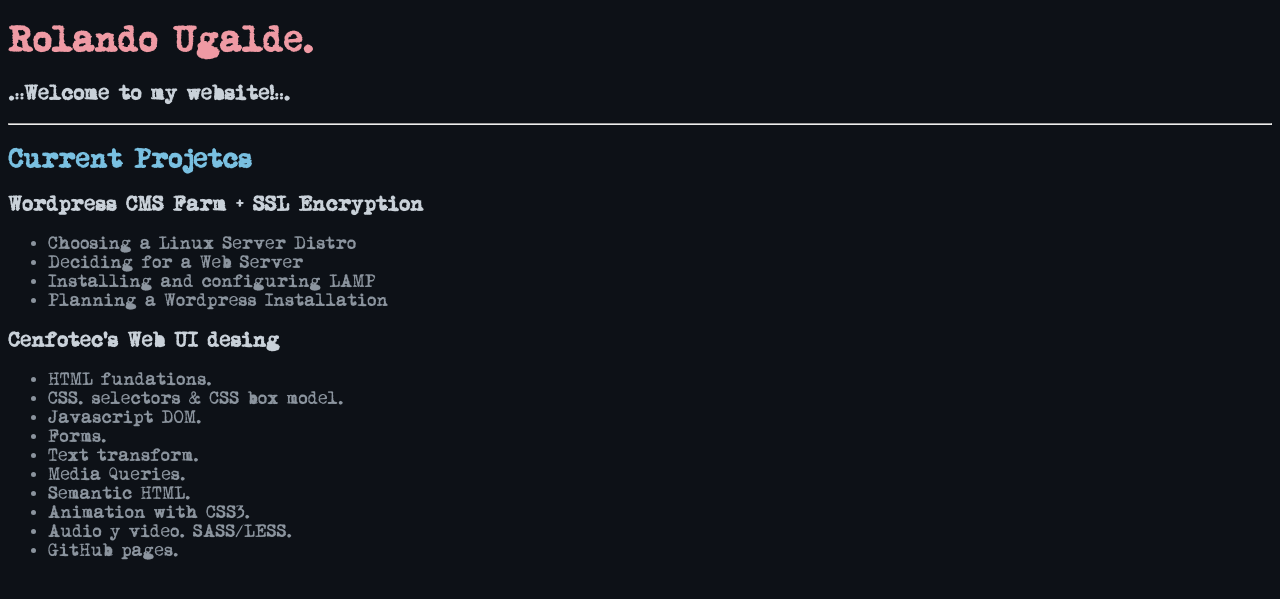
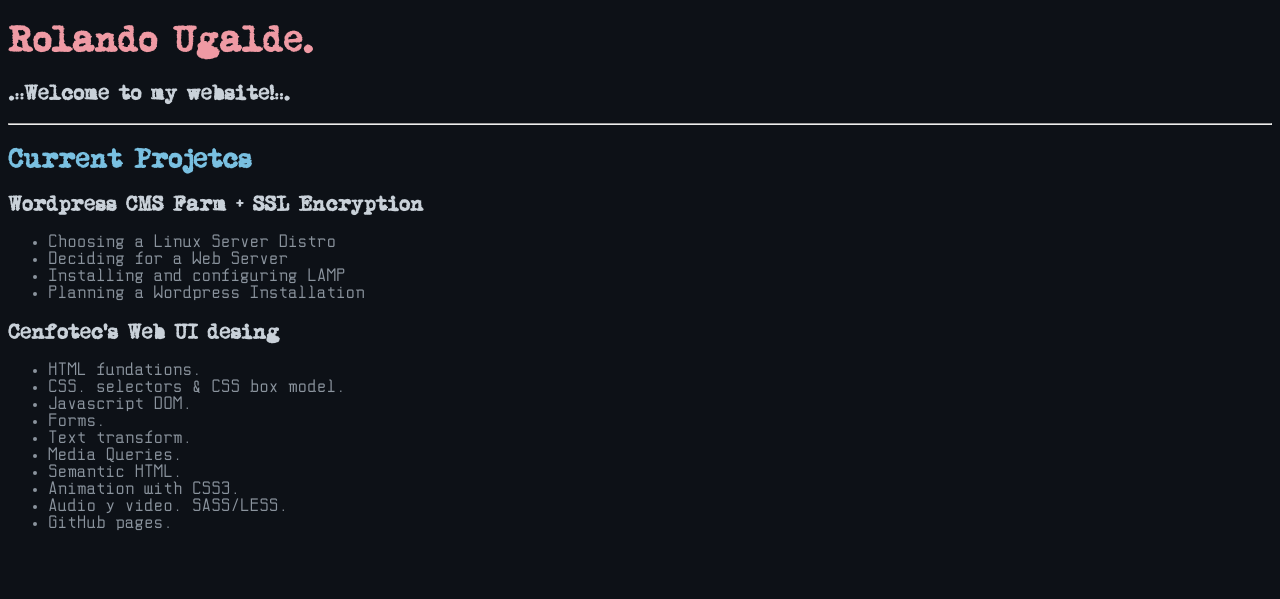
Before and after one commit to rolandougalde/rolandougalde.github.io, a Jekyll site: the page built from index.md, in a window 1280 px wide. Shown: the top 599 px of the page. Built offline with Jekyll 4.4.1, drawn with Linux system fonts in a browser that asks for light colours; our own code applies the rules of GitHub Pages for plain Markdown files.

Commit message:
Update default.css

```diff
--- a/assets/css/default.css
+++ b/assets/css/default.css
@@ -21,8 +21,13 @@ body {
     src: url('../fonts/mom-s-typewriter.ttf')  format('opentype');
 }
 
+@font-face {
+    font-family: "Monocode Regular - v01.02b";
+    src: url('../fonts/monocode-regular-v01.02b.ttf')  format('opentype');
+}
+
 div.section {
-    font-family: "Mom's Typewriter";
+    font-family: "Monocode Regular - v01.02b";
     color: #ADB5BD;
 }
 
```
